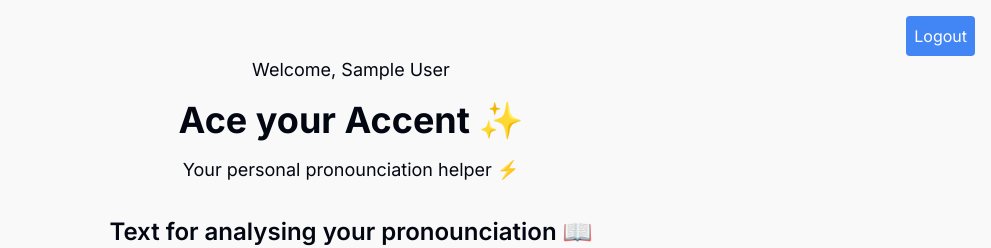
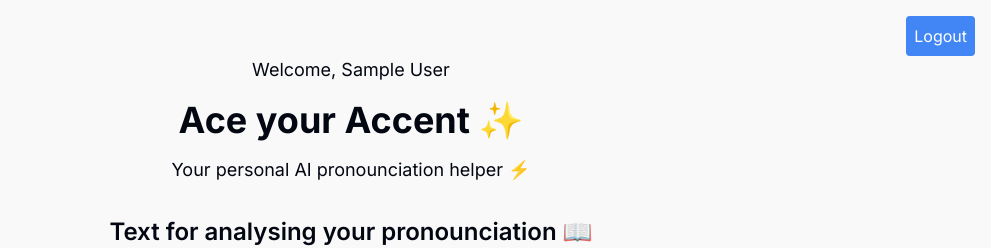
Before and after one commit to abdulhakkeempa/AccentAce, a Next.js app in the folder frontend/: page / in a window 1280 px wide. Shown: the top 248 px of the page, without its empty margins (289-1280 px from the left). Built offline with nearby package versions, Linux system fonts and the light colour scheme; no server answers; sample sign-in values are in the browser's storage; what mic-recorder-to-mp3 would draw is missing.

Commit message:
updated a text

```diff
--- a/frontend/src/app/page.js
+++ b/frontend/src/app/page.js
@@ -50,7 +50,7 @@ export default function Home() {
         <button onClick={handleLogout} className='text-white p-2 rounded  bg-[#4285F4]'>Logout</button>
       </div>
       <p className="text-lg">Welcome, {user.displayName}</p>
-      <Title title="Ace your Accent ✨" subtitle="Your personal pronounciation helper ⚡"/>
+      <Title title="Ace your Accent ✨" subtitle="Your personal AI pronounciation helper ⚡"/>
       <Text text={text} setText={setText} />
       <Recorder onRecording={handleRecording} />
       <Response audioFile={audioFile} speechText={text}/>
```
